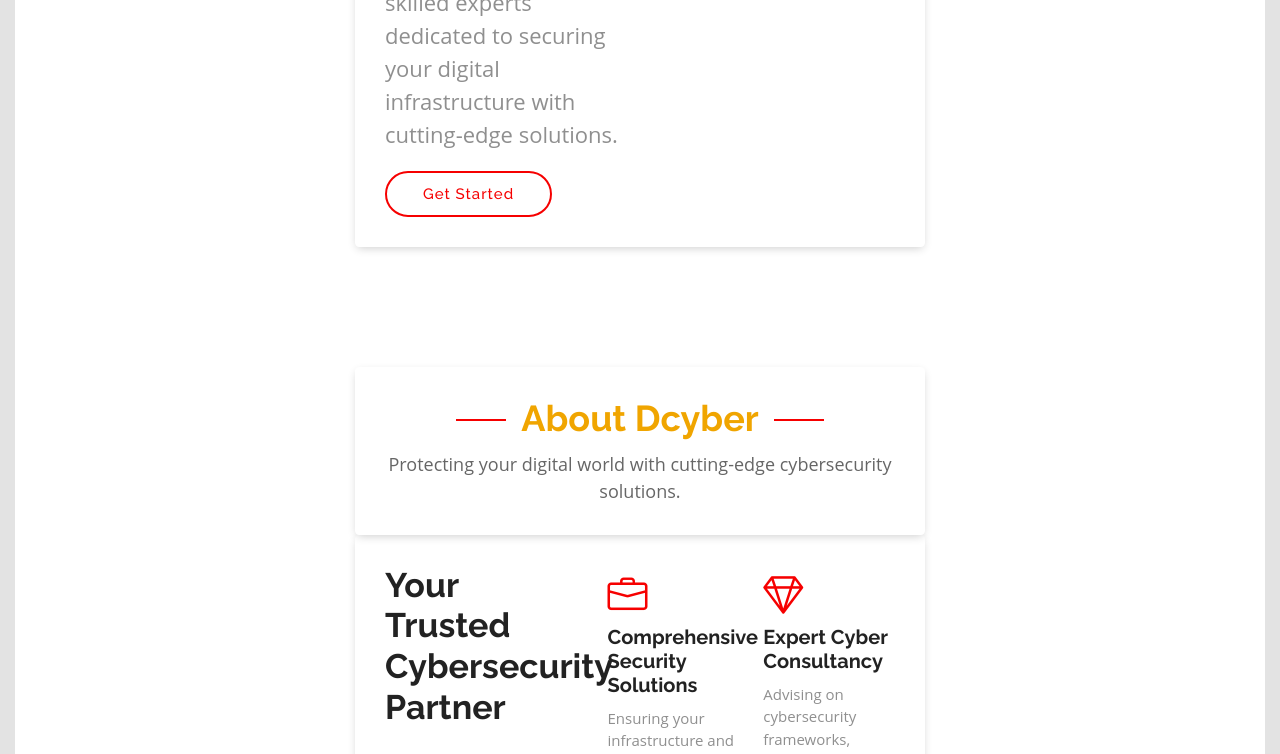
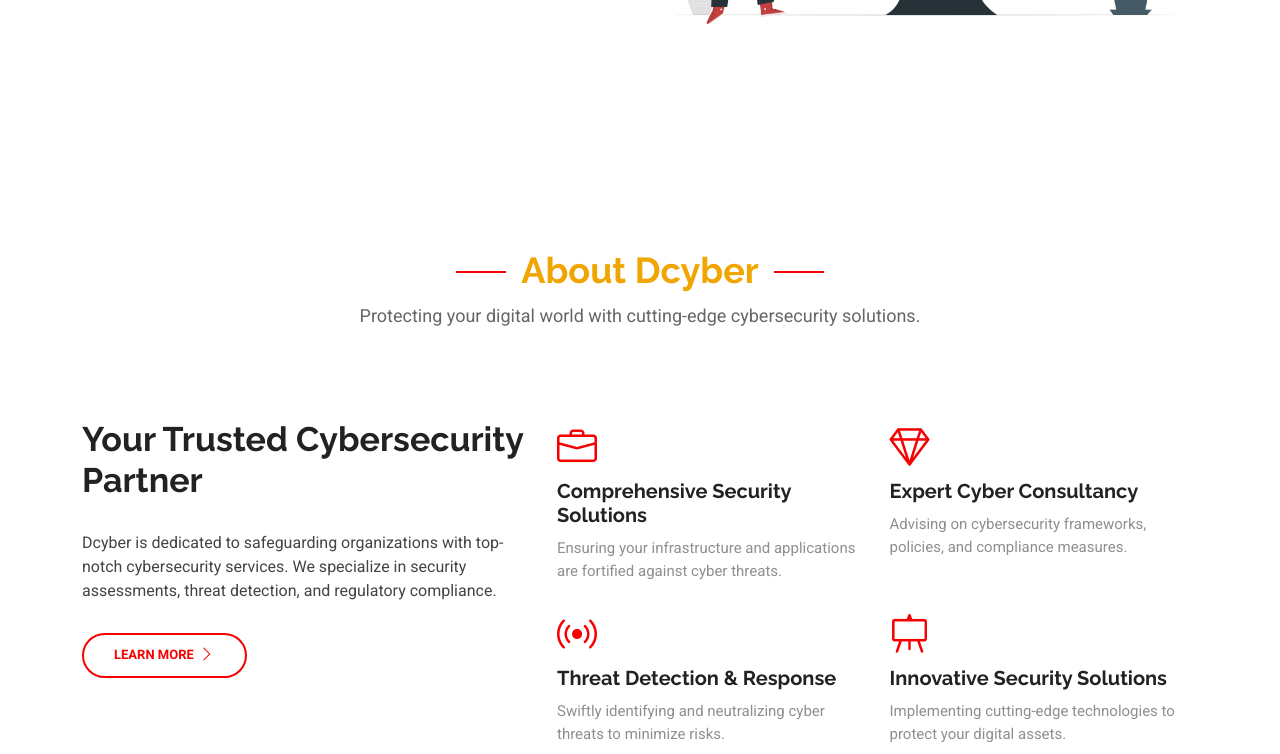
Before and after one commit to dyaksh/DCS2, a plain HTML site: page index.html in a window 1280 px wide. Shown: the part 623-1377 px from the top of the page. Drawn offline with nearby package versions, Linux system fonts and the light colour scheme; no server answers.

Commit message:
Update main.css

```diff
--- a/main.css
+++ b/main.css
@@ -1487,29 +1487,7 @@ section,
   color: #000000; /* Hover color for the email */
 }
 /* Career */
-/* Basic Reset and Container Style */
-*,
-*:before,
-*:after {
-  box-sizing: border-box;
-}
-
-body {
-  font-family: "Open Sans", "Helvetica Neue", Helvetica, Arial, sans-serif;
-  font-size: 15px;
-  color: #b9b9b9;
-  background-color: #e3e3e3;
-  padding: 1em;
-}
-
-.container {
-  max-width: 38em;
-  margin: 0 auto;
-  background-color: #fff;
-  border-radius: 4.2px;
-  box-shadow: 0px 3px 10px -2px rgba(0, 0, 0, 0.2);
-  padding: 2em;
-}
+
 
 h2 {
   color: #f0a500;
```
